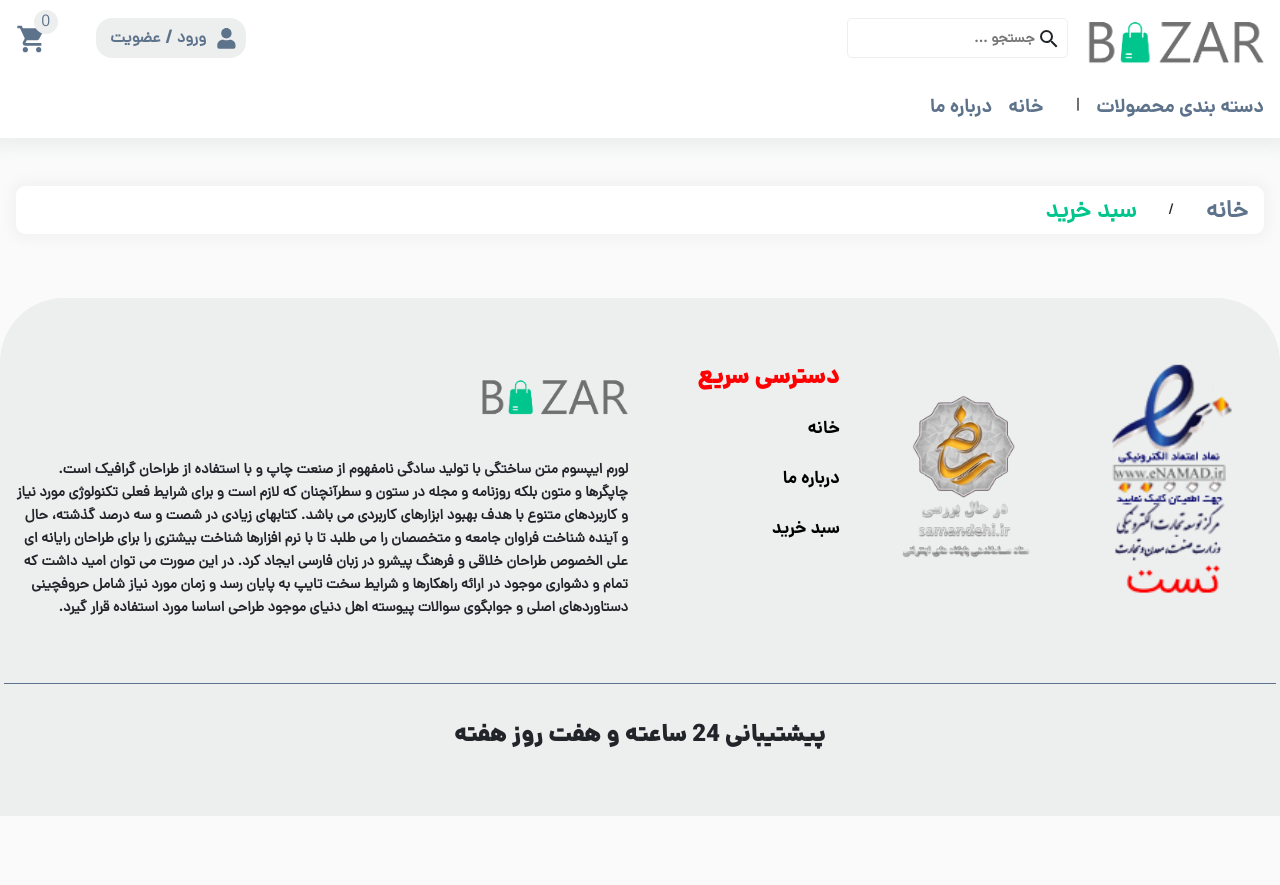
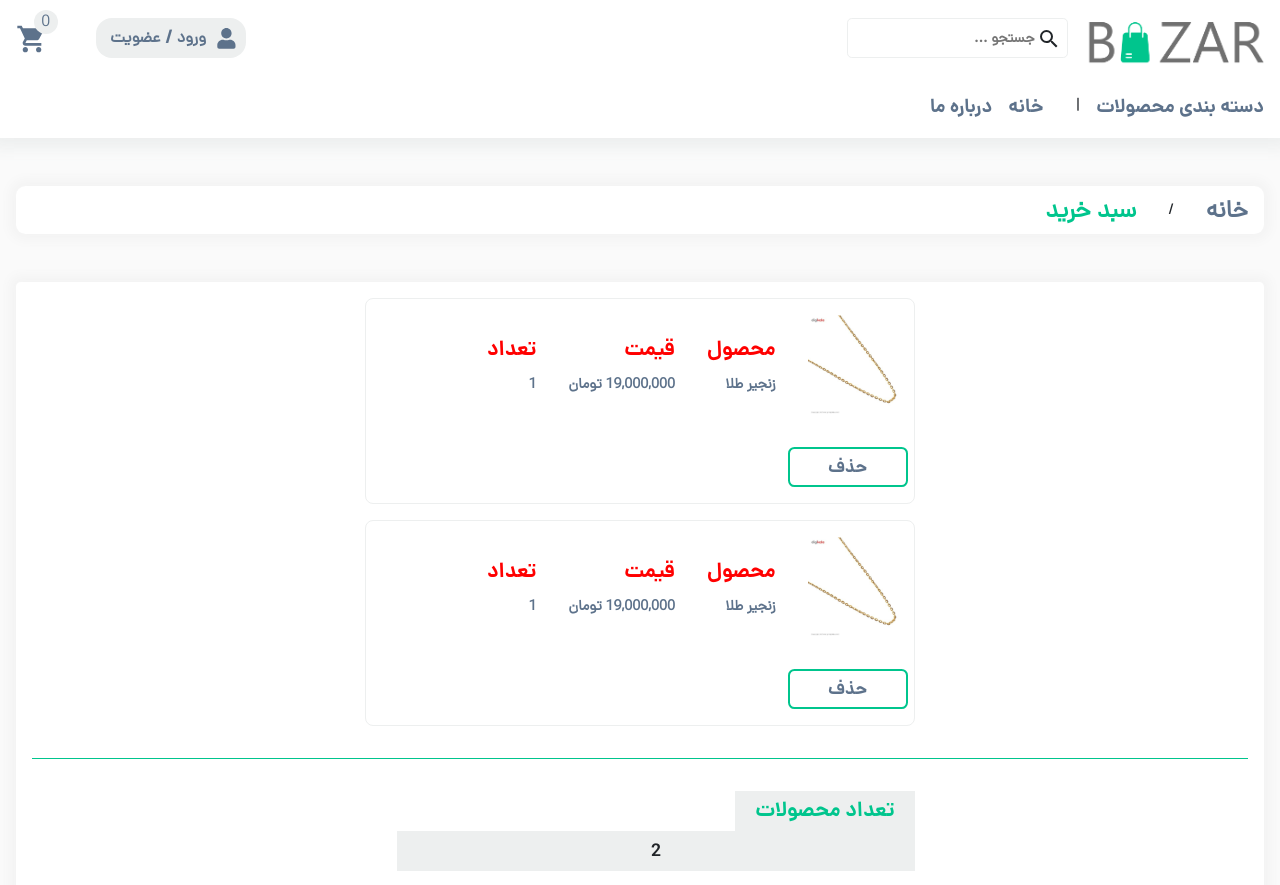
Before and after one commit to mohammadmehdidalvandii/bazar-shop, a Next.js app: page /Shopping in a window 1280 px wide. Shown: the top 885 px of the page. Before the commit the page ends 816 px from the top, so only its background shows below. Built offline with nearby package versions, Linux system fonts and the light colour scheme.

Commit message:
create section basket for shopping-page

```diff
--- a/src/app/Shopping/page.jsx
+++ b/src/app/Shopping/page.jsx
@@ -1,6 +1,7 @@
 import Breadcrumb from '@/components/modules/Breadcrumb/Breadcrumb'
 import Footer from '@/components/modules/Footer/Footer'
 import Navbar from '@/components/modules/Navbar/Navbar'
+import Basket from '@/components/template/shopping/Basket'
 import React from 'react'
 
 function page() {
@@ -8,6 +9,7 @@ function page() {
     <>
     <Navbar/>
     <Breadcrumb text='سبد خرید'/>
+    <Basket/>
     <Footer/>
     </>
   )
--- a/src/app/globals.css
+++ b/src/app/globals.css
@@ -77,6 +77,29 @@ body{
   color: var(--redColor);
   background-color: var(--whiteColor);
 }
+/* <<<< btn_secondary >>>> */
+.btn_secondary{
+  display: flex;
+  align-items: center;
+  justify-content: center;
+  text-decoration: none;
+  width: 120px;
+  height: 2.5rem;
+outline: none;
+border: none;
+background-color: unset;
+border: 2px solid var(--secondary);
+border-radius: 0.4rem;
+font-family: var(--danaBold);
+font-size: 1.1rem;
+font-weight: 700;
+color: var(--primary);
+transition: all 0.4s ease-out;
+}
+.btn_secondary:hover{
+  background-color: var(--secondary);
+  color: var(--whiteColor);
+}
 /* <<<< style form >>>> */
 .form_title{
   display: block;
--- /dev/null
+++ b/src/components/template/shopping/Basket.jsx
@@ -0,0 +1,92 @@
+import React from 'react';
+import style from './Basket.module.css';
+import Link from 'next/link';
+import { MdOutlineShoppingCart } from "react-icons/md";
+
+
+function Basket() {
+  return (
+    <section className={style.basket}>
+        <div className="containers">
+            <div className={style.basket_wrapper}>
+                <div className="row">
+                    <div className="col-12">
+                        {/* <div className={style.basket_empty}>
+                            <span className={style.basket_empty_icon}>
+                              <MdOutlineShoppingCart/>
+                            </span>
+                            <h5 className={style.basket_empty_title}>سبد کالا خالی است  </h5>
+                            <p className={style.basket_empty_desc}>می‌توانید برای مشاهده محصولات بیشتر به صفحه زیر بروید</p>
+                            <Link href='/' className={style.basket_empty_link}>فروشگاه</Link>
+                        </div> */}
+                        <ul className={style.basket_items}>
+                          <li className={style.basket_item}>
+                            <img src="/images/p1.jpg" alt="product - images" className={style.basket_item_img} />
+                          </li>
+                          <li className={style.basket_item}>
+                            <span className={style.basket_item_title}>محصول</span>
+                            <span className={style.basket_item_name}>زنجیر طلا</span>
+                          </li>
+                          <li className={style.basket_item}>
+                              <span className={style.basket_item_title}>قیمت</span>
+                              <span className={style.basket_item_price}>19,000,000 تومان</span>
+                          </li>
+                          <li className={style.basket_item}>
+                              <span className={style.basket_item_title}>تعداد</span>
+                              <span className={style.basket_item_count}>1</span>
+                          </li>
+                          <li className={style.basket_item}>
+                                <button className="btn_secondary">حذف</button>
+                          </li>
+                        </ul>
+                        <ul className={style.basket_items}>
+                          <li className={style.basket_item}>
+                            <img src="/images/p1.jpg" alt="product - images" className={style.basket_item_img} />
+                          </li>
+                          <li className={style.basket_item}>
+                            <span className={style.basket_item_title}>محصول</span>
+                            <span className={style.basket_item_name}>زنجیر طلا</span>
+                          </li>
+                          <li className={style.basket_item}>
+                              <span className={style.basket_item_title}>قیمت</span>
+                              <span className={style.basket_item_price}>19,000,000 تومان</span>
+                          </li>
+                          <li className={style.basket_item}>
+                              <span className={style.basket_item_title}>تعداد</span>
+                              <span className={style.basket_item_count}>1</span>
+                          </li>
+                          <li className={style.basket_item}>
+                                <button className="btn_secondary">حذف</button>
+                          </li>
+                        </ul>
+
+                    </div>
+                </div>
+                <div className="row mt-3">
+                  <div className="col-12">
+                  <div className={style.basket_bill}>
+                      <ul className={style.bill_items}>
+                          <li className={style.bill_item}>
+                              <span className={style.bill_item_title}>تعداد محصولات</span>
+                              <span className={style.bill_item_text}>2</span>
+                          </li>
+                          <li className={style.bill_item}>
+                              <span className={style.bill_item_title}>قیمت کل</span>
+                              <span className={style.bill_item_text}>21,000,000 تومان</span>
+                          </li>
+                          <li className={style.bill_item}>
+                              <span className={style.bill_item_title}> قابل پرداخت</span>
+                              <span className={style.bill_item_text}>21,000,000 تومان</span>
+                          </li>
+                          <Link href='' className={`${style.bill_item_pay} ${'btn_secondary'}`}>پرداخت</Link>
+                      </ul>
+                  </div>
+                  </div>
+                </div>
+            </div>
+        </div>
+    </section>
+  )
+}
+
+export default Basket
--- /dev/null
+++ b/src/components/template/shopping/Basket.module.css
@@ -0,0 +1,136 @@
+.basket{
+    display: block;
+    width: 100%;
+    margin-top: 3rem ;
+}
+.basket_wrapper{
+    display: block;
+    width: 100%;
+    padding: 1rem;
+    border-radius: 0.3rem;
+    background-color: var(--whiteColor);
+    box-shadow: 0 0 10px 7px var(--shadowColor);
+}
+
+.basket_empty{
+    display: block;
+    width: 100%;
+    margin: 0 auto;
+    text-align: center;
+}
+.basket_empty_icon{
+    font-size: 12rem;
+}
+.basket_empty_title{
+    display: block;
+    font-family: var(--danaBold);
+    font-size: 1.2rem;
+    font-weight: 700;
+    color: var(--primary);
+}
+.basket_empty_desc{
+    display: inline-block;
+    font-size: 1rem;
+    font-weight: 600;
+    background-color: var(--grayColor);
+    padding: 0.2rem 0.4rem;
+}
+.basket_empty_link{
+    display: block;
+    font-size: 1.2rem;
+    font-weight: 600;
+    transition: all 0.4s ease-out;
+}
+.basket_empty_link:hover{
+    color: var(--secondary);
+    text-decoration: dotted;
+}
+
+.basket_items{
+    display: flex;
+    align-items: center;
+    flex-wrap: wrap;
+    gap: 2rem;
+    margin: 0 auto;
+    max-width: 550px;
+    padding: 1rem 0.4rem;
+    border: 1px solid var(--grayColor);
+    border-radius: 0.5rem;
+    margin-bottom: 1rem;
+}
+.basket_item{
+    display: block !important;
+}
+.basket_item_img{
+    width: 100px;
+}
+.basket_item_title{
+    display: block;
+    margin-bottom: 0.6rem;
+    font-family: var(--danaBold);
+    font-size: 1.3rem;
+    font-weight: 600;
+    color: var(--redColor);
+}
+.basket_item_name{
+    display: block;
+    font-size: 0.9rem;
+    font-weight: 700;
+    color: var(--primary);
+}
+.basket_item_price{
+    display: block;
+    font-size: 0.9rem;
+    font-weight: 700;
+    color: var(--primary);
+}
+.basket_item_count{
+    display: block;
+    font-size: 0.9rem;
+    font-weight: 700;
+    color: var(--primary);
+}
+.basket_bill{
+    display: block;
+    width: 100%;
+    border-top: 1px solid var(--secondary);
+    padding-top: 2rem;
+}
+.bill_items{
+    display: block;
+    max-width: 550px;
+    margin: 0 auto;
+}
+.bill_item{
+   display: flex;
+   align-items: center;
+   flex-wrap: wrap;
+   margin-bottom: 1rem;
+}
+.bill_item_title{
+    display: flex;
+    align-items: center;
+    justify-content: center;
+    width: 180px;
+    height: 2.5rem;
+    background-color: var(--grayColor);
+    margin-left: 1rem;
+    font-family: var(--danaBold);
+    font-size: 1.3rem;
+    font-weight: 700;
+    color: var(--secondary);
+}
+.bill_item_text{
+ display: flex;
+    align-items: center;
+    justify-content: center;
+    width: 100%;
+    height: 2.5rem;
+    background-color: var(--grayColor);
+    font-family: var(--danaBold);
+    font-size: 1.1rem;
+    font-weight: 600;
+}
+.bill_item_pay{
+    width: 100%;
+}
```
